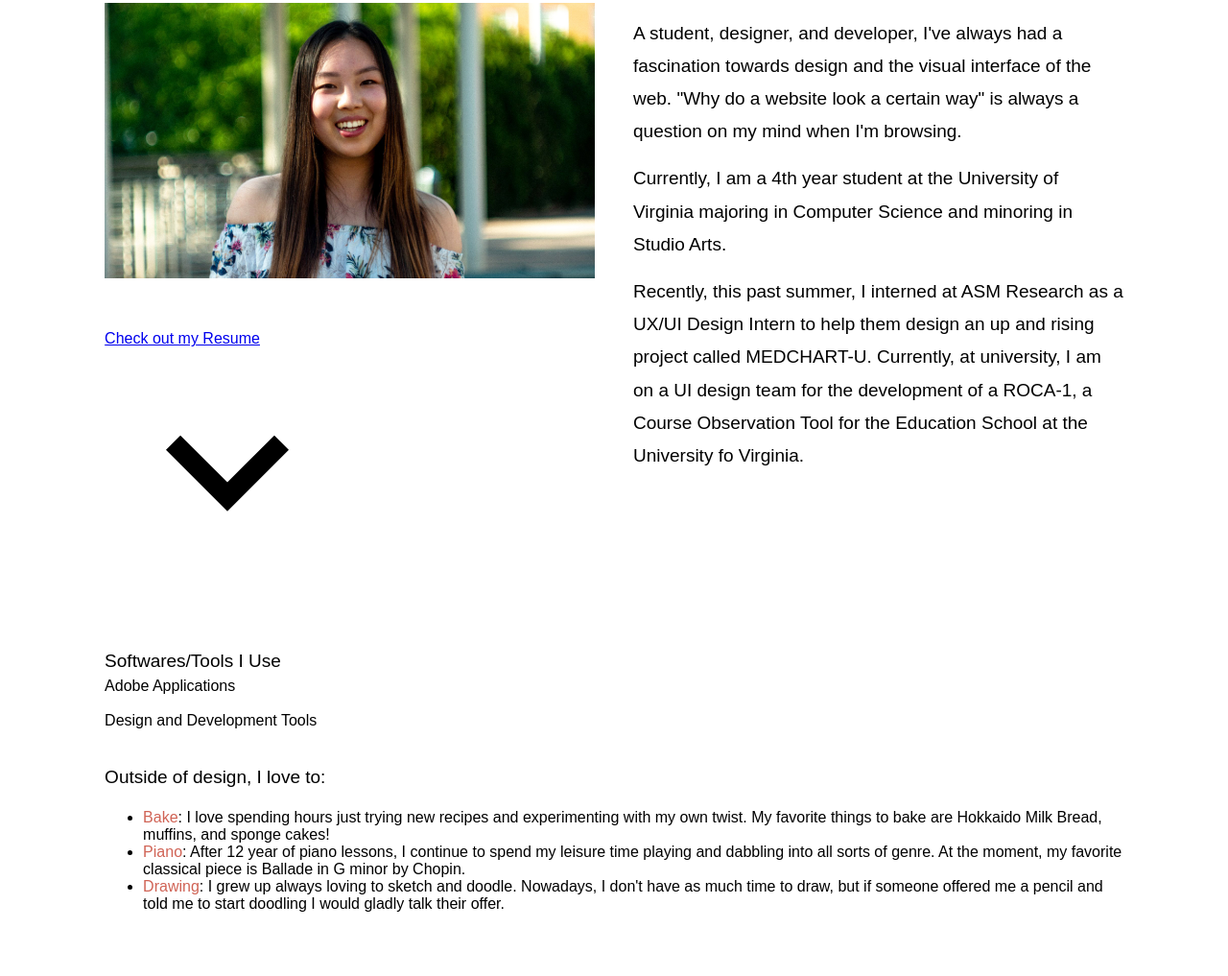
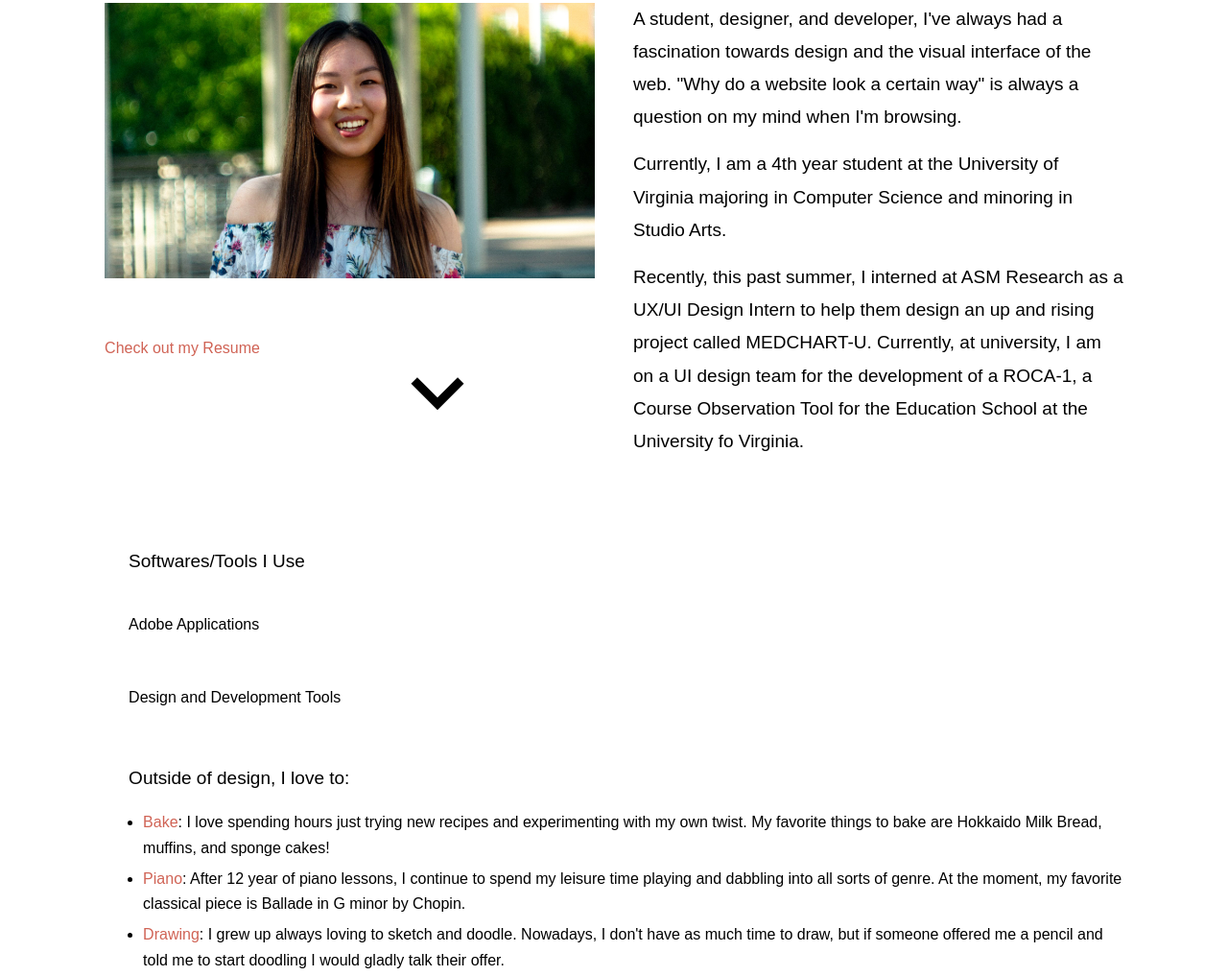
Before and after one commit to jennyyao98/jennyyao98.github.io, a plain HTML site: page about.html in a window 1280 px wide. Shown: the part 411-1428 px from the top of the page at 96% size. Drawn offline with nearby package versions, Linux system fonts and the light colour scheme; a script that the page names is missing; files whose address does not match are found by name; a web font is replaced by a local one.

Commit message:
Update about.css

```diff
--- a/about.css
+++ b/about.css
@@ -72,6 +72,8 @@ h1{
 h3{
   font-size: 25px;
   line-height: 200%;
+  margin-top: 25px;
+  margin-bottom: 0;
 }
 .highlight{
   background-color: #ffd1cf;
@@ -88,11 +90,25 @@ p{
 .medium{
   font-size: 19px;
   line-height: 180%;
-  margin-bottom: 0;
+  margin-bottom: 15px;
   /* font-family: benton-sans medium, sans-serif; */
-  margin-top: 15px;
+  margin-top: 0;
 }
-
+.tight{
+  margin-right: 25px;
+  margin-left: 25px;
+}
+.marg_top{
+  margin-top: 40px;
+}
+a{
+  text-decoration: none;
+  color:#D06355;
+}
+li{
+  margin-bottom: 5px;
+  line-height: 20pt;
+ }
 /* ------------OVERALL FUNVISUALS--------- */
 .funVisuals{
   padding-top: 50px;
@@ -141,25 +157,31 @@ img{
 .col1 {
     grid-column-start: 1;
     grid-column-end:2;
-    /* border-style: solid; */
-    /* border-radius: 15px; */
-    /* border-width: thin; */
-    /* box-sizing: content-box; */
-    /* width: 80%; */
-    /* color: #F46F5E; */
-    /* -webkit-column-rule: 4px double #ff00ff;
-    -moz-column-rule: 4px double #ff00ff;
-    column-rule: 4px double #ff00ff; */
 }
 .col2 {
     grid-column-start: 2;
     grid-column-end:3;
-    /* border-style: solid;
-    border-radius: 15px;
-    border-width: thin; */
-    /* box-sizing: content-box; */
-    /* width : 80%; */
-    /* color: #F46F5E; */
+}
+.grid2{
+  position: relative;
+  display: grid; /* IE10 */
+  flex-wrap: wrap;
+  /* padding: 0 8px; */
+  -webkit-box-align: center;
+  grid-template-columns: 1fr 1fr 1fr 1fr 1fr 1fr 1fr;
+  align-self: center;
+  grid-column-gap:0px;
+  grid-row-gap: 30px;
+  margin-bottom: 50px;
+  margin-top: 10px;
+}
+.col1_2 {
+    grid-column-start: 1;
+    grid-column-end:5;
+}
+.col2_2 {
+    grid-column-start: 5;
+    grid-column-end:8;
 }
 .center2{
   margin-left: auto;
@@ -232,5 +254,11 @@ img{
   #navbar{
     display: block;
   }
+  .center{
+    text-align: center;
+  }
+  .resume{
+    font-size: 20px;
+  }
 
 }
```
